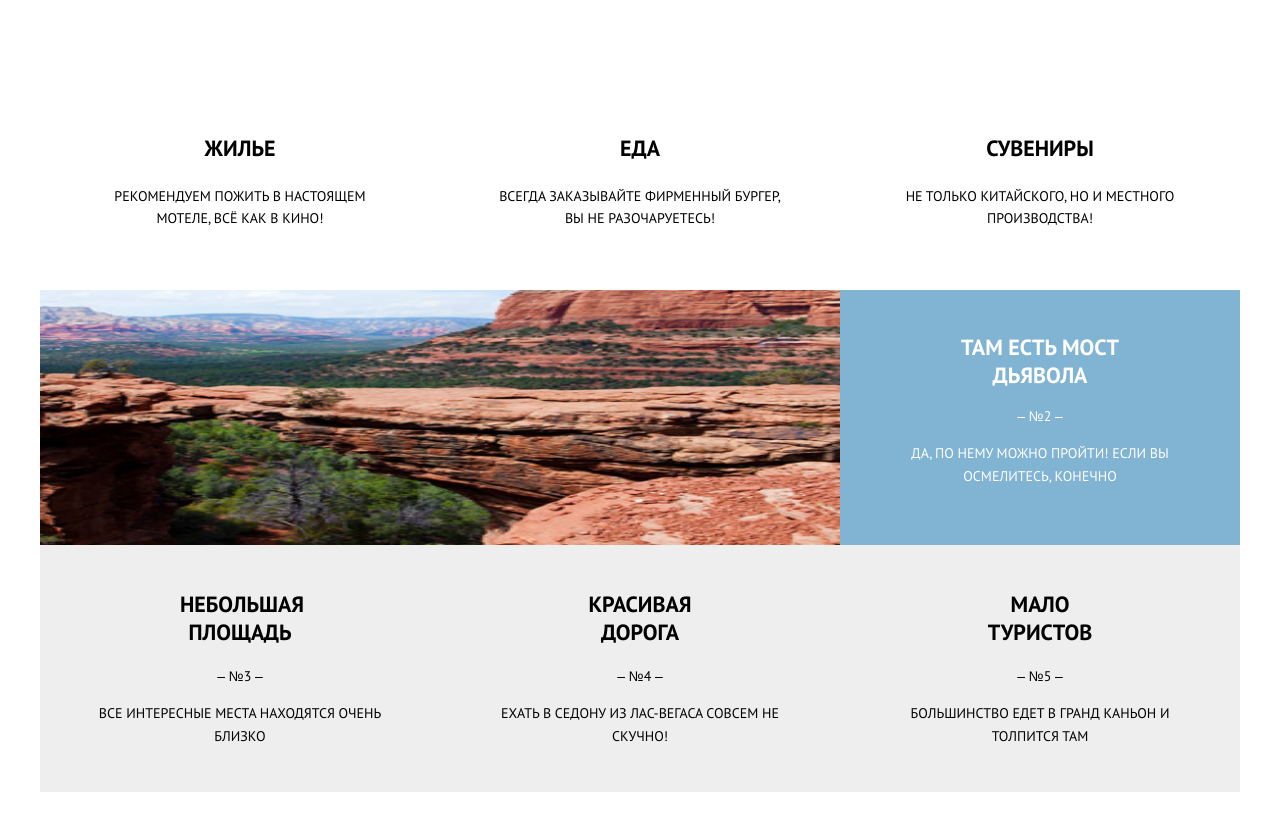
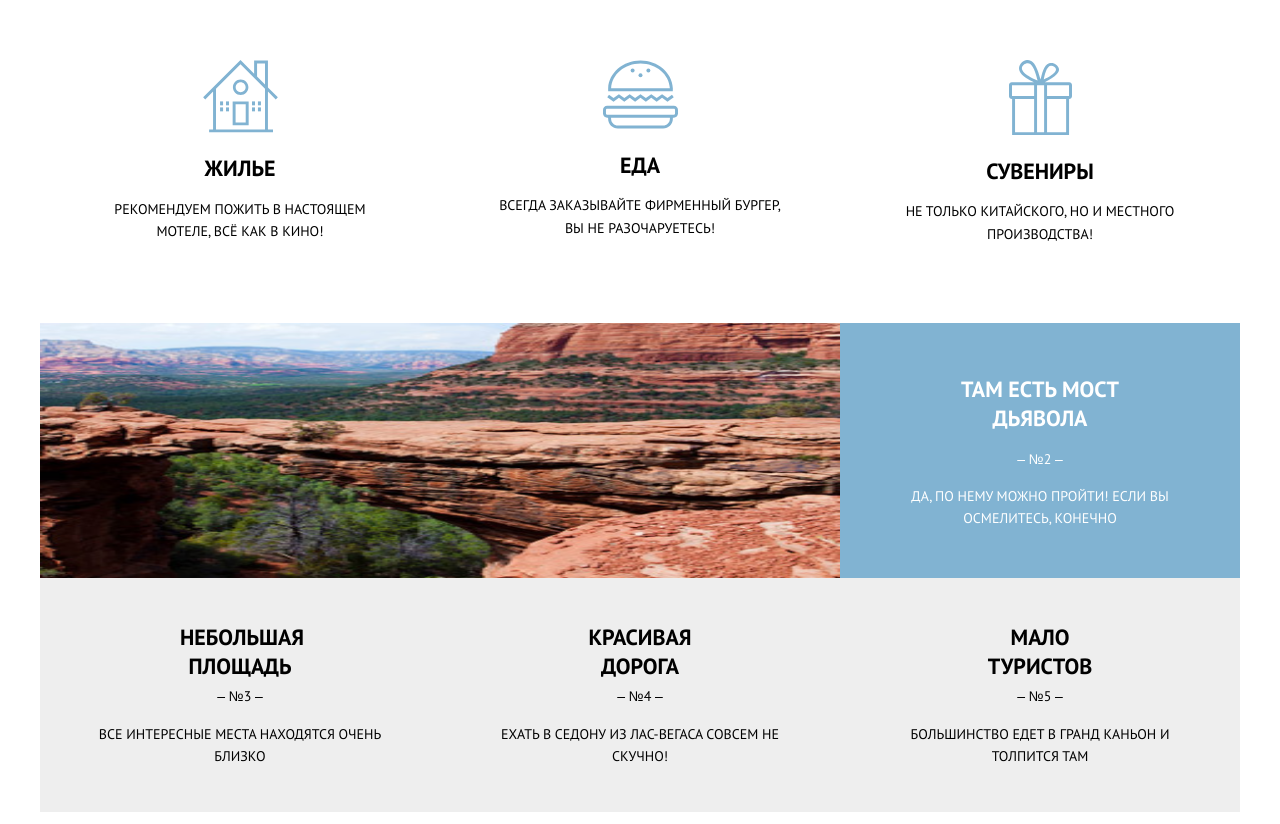
Before and after one commit to Kurapov75/876937-sedona-16, a website: page source/index.html in a window 1280 px wide. Shown: the part 1046-1870 px from the top of the page. Drawn offline with nearby package versions, Linux system fonts and the light colour scheme; files that its build step writes are made by us from their sources.

Commit message:
Доработка основного содержания главной страницы

```diff
--- a/source/index.html
+++ b/source/index.html
@@ -37,15 +37,43 @@
         <div class="features__wrapper">
           <h2 class="features__headline visually-hidden"></h2>
           <ul class="features__lst features-lst">
-            <li class="features-lst__item features-lst__item--housing">
+            <li class="features-lst__item">
+              <svg class="features-lst__icon" version="1.1" id="Layer_1" xmlns="http://www.w3.org/2000/svg" xmlns:xlink="http://www.w3.org/1999/xlink" x="0px" y="0px" width="74.695px" height="72.346px" viewBox="0 0 74.695 72.346" enable-background="new 0 0 74.695 72.346" xml:space="preserve">
+                <g>
+                  <path d="M29.503,65.345h16V41.407h-16V65.345z M42.566,62.407H32.441V44.345h10.125V62.407z"/>
+                  <path d="M72.62,39.44l2.075-2.078l-9.907-9.913V0.47H50.974v13.161L37.349,0L0,37.363l2.077,2.078l7.832-7.832v37.799H5.971v2.938 h63.875v-2.938h-5.059v-37.8L72.62,39.44z M53.913,3.408h7.938v21.104l-7.938-7.94V3.408z M61.85,69.407H12.846V28.671 L37.348,4.169L61.85,28.671V69.407z"/>
+                  <path d="M29.753,27.21c0,4.28,3.47,7.75,7.75,7.75s7.75-3.47,7.75-7.75c0-4.279-3.47-7.75-7.75-7.75S29.753,22.93,29.753,27.21z M37.503,22.241c2.745,0,4.97,2.225,4.97,4.97s-2.225,4.971-4.97,4.971s-4.97-2.226-4.97-4.971S34.759,22.241,37.503,22.241z"/>
+                  <rect x="16.909" y="41.407" width="3" height="3.938"/>
+                  <rect x="22.846" y="41.407" width="3" height="3.938"/>
+                  <rect x="16.909" y="47.407" width="3" height="3.938"/>
+                  <rect x="22.846" y="47.407" width="3" height="3.938"/>
+                  <rect x="48.846" y="41.407" width="3" height="3.938"/>
+                  <rect x="54.784" y="41.407" width="3" height="3.938"/>
+                  <rect x="48.846" y="47.407" width="3" height="3.938"/>
+                  <rect x="54.784" y="47.407" width="3" height="3.938"/>
+                  </g>
+              </svg>
               <h3 class="features__title title">Жилье</h3>
               <p class="features__text">Рекомендуем пожить в настоящем мотеле, всё как в кино!</p>
             </li>
-            <li class="features-lst__item features-lst__item--souvenir">
+            <li class="features-lst__item">
+              <svg class="features-lst__icon" version="1.1" id="Layer_1" xmlns="http://www.w3.org/2000/svg" xmlns:xlink="http://www.w3.org/1999/xlink" x="0px" y="0px" width="63px" height="75.084px" viewBox="0 0 63 75.084" enable-background="new 0 0 63 75.084" xml:space="preserve">
+                <path d="M60.165,22.23h-0.103H35.758c13.604-6.815,14.688-11.115,14.188-13.52c-1.145-3.916-5.604-6.938-9.848-5.341 c-5.484,2.063-7.029,10.262-8.514,16.19C29.69,13.561,27.858,5.91,23.573,2.034c-1.242-1.125-3.049-2.237-5.676-2.003 c-3.965,0.352-9.652,5.317-7.344,10.849c2.217,5.313,9.539,8.67,14.354,11.35H2.834C1.275,22.23,0,23.506,0,25.065V36.25 c0,1.559,1.275,2.834,2.835,2.834h0.27v35.999h56.958V39.084h0.104c1.561,0,2.835-1.275,2.835-2.834V25.065 C63,23.506,61.725,22.23,60.165,22.23z M41.766,5.873c2.07-0.306,4.907,1.283,5.176,3.171c0.386,2.723-3.349,5.192-5.008,6.343 c-2.484,1.723-4.853,2.611-7.178,4.006C35.628,15.748,37.268,6.539,41.766,5.873z M19.232,15.721 c-2.19-1.467-6.444-4.378-6.342-7.678c0.11-3.552,5.655-6.491,8.68-3.839c3.797,3.331,5.625,10.972,7.01,16.357 C25.381,19.042,22.35,17.808,19.232,15.721z M25.114,72.147H6.042V39.084h19.072V72.147z M25.114,36.084H3V25.23h22.114V36.084z  M35.115,72.146h-7.063V25.23h7.063V72.146z M57.125,72.147H38.053V39.084h19.072V72.147z M60,36.084H38.053V25.23H60V36.084z"/>
+              </svg>
               <h3 class="features__title title">Сувениры</h3>
               <p class="features__text">Не только китайского, но и местного производства!</p>
             </li>
-            <li class="features-lst__item features-lst__item--food">
+            <li class="features-lst__item">
+              <svg class="features-lst__icon" version="1.1" id="Layer_1" xmlns="http://www.w3.org/2000/svg" xmlns:xlink="http://www.w3.org/1999/xlink" x="0px" y="0px" width="76.166px" height="68.959px" viewBox="0 0 76.166 68.959" enable-background="new 0 0 76.166 68.959" xml:space="preserve">
+                <g>
+                  <path d="M71.914,46.042H4.252C1.914,46.042,0,47.955,0,50.294v3.454C0,56.086,1.914,58,4.252,58h0.956v1.037 c0,5.457,4.464,9.922,9.921,9.922h45.908c5.456,0,9.921-4.465,9.921-9.922V58h0.956c2.339,0,4.252-1.914,4.252-4.252v-3.454 C76.166,47.955,74.253,46.042,71.914,46.042z M67.958,59.037c0,3.815-3.104,6.922-6.921,6.922H15.129 c-3.816,0-6.921-3.104-6.921-6.922V58h59.75V59.037z M73.166,53.748c0,0.679-0.573,1.252-1.252,1.252H4.252 C3.573,55,3,54.427,3,53.748v-3.454c0-0.679,0.573-1.252,1.252-1.252h67.662c0.679,0,1.252,0.573,1.252,1.252V53.748z"/>
+                  <polygon points="16.162,37.856 21.635,41.856 27.112,37.856 32.591,41.856 38.069,37.856 43.548,41.856 49.026,37.856 54.505,41.856 59.985,37.856 65.474,41.856 71.842,37.212 70.074,34.788 65.474,38.144 59.985,34.144 54.505,38.144 49.026,34.143 43.548,38.144 38.069,34.143 32.591,38.144 27.112,34.143 21.636,38.144 16.163,34.142 10.686,38.144 6.093,34.789 4.323,37.211 10.686,41.856 	"/>
+                  <path d="M70.888,31.094c0.041-0.61,0.055-2.616,0.037-3C70.242,12.476,55.804,0,38.083,0C20.363,0,5.924,12.476,5.241,28.094 c-0.017,0.384-0.004,2.389,0.039,3H70.888z M38.083,3c16.031,0,29.15,11.154,29.842,25.094H8.241C8.933,14.154,22.051,3,38.083,3z"/>
+                  <circle cx="38.083" cy="15.042" r="2"/>
+                  <circle cx="30.083" cy="10.083" r="2"/>
+                  <circle cx="46.083" cy="10.083" r="2"/>
+                </g>
+              </svg>
               <h3 class="features__title title">Еда</h3>
               <p class="features__text">Всегда заказывайте фирменный бургер, вы не разочаруетесь!</p>
             </li>
--- a/source/less/features-lst.less
+++ b/source/less/features-lst.less
@@ -9,7 +9,31 @@
 }
 
 .features-lst__item {
+  position: relative;
   padding-bottom: 5px;
+}
+
+.features-lst__icon {
+  position: absolute;
+  top: 10px;
+  left: -53px;
+  fill: @bg_color-1;
+  width: 40px;
+}
+
+.features-lst__item:nth-child(2) .features-lst__icon {
+  top: 0px;
+  width: 33px;
+}
+
+.features__title {
+  margin-top: 15px;
+  margin-bottom: 15px;
+}
+
+.features__text {
+  margin: 0;
+  margin-bottom: 5px;
 }
 
 @media (min-width: @tablet-width) {
@@ -23,9 +47,21 @@
 
   .features-lst__item {
     width: 255px;
-    padding-top: 75px;
-    padding-bottom: 30px;
+    padding-top: 25px;
+    padding-bottom: 25px;
     text-align: center;
+  }
+
+  .features-lst__icon {
+    position: relative;
+    top: 0;
+    left: 0;
+    margin: auto;
+    width: 75px;
+  }
+
+  .features-lst__item:nth-child(2) .features-lst__icon {
+    width: 65px;
   }
 
   .features__text {
@@ -34,7 +70,7 @@
     text-align: center;
   }
 
-  .features-lst__item--souvenir {
+  .features-lst__item:nth-child(2) {
     order: 3;
   }
 }
@@ -42,6 +78,7 @@
 @media (min-width: @desktop-width) {
   .features-lst__item {
     width: 400px;
+    padding-bottom: 40px;
   }
 
   .features__text {
--- a/source/less/features.less
+++ b/source/less/features.less
@@ -1,6 +1,6 @@
 .features {
-  padding-top: 20px;
-  padding-bottom: 20px;
+  padding-top: 18px;
+  padding-bottom: 28px;
 }
 
 .features__wrapper {
--- a/source/less/figure.less
+++ b/source/less/figure.less
@@ -7,12 +7,17 @@
 }
 
 .figure__content {
-  padding-top: 67px;
-  padding-bottom: 44px;
+  display: flex;
+  flex-direction: column;
+  align-items: center;
+  justify-content: center;
+  padding-top: 63px;
+  padding-bottom: 24px;
   background: @bg_color-1 url("../img/bg-triangle.svg") no-repeat top center;
 }
 
 .figure__content--option {
+  padding-top: 21px;
   background-image: none;
 }
 
--- a/source/less/page-main.less
+++ b/source/less/page-main.less
@@ -25,7 +25,7 @@
 .page-main__text {
   width: 250px;
   margin: 0 auto;
-  margin-bottom: 50px;
+  margin-bottom: 10px;
   line-height: @line-height + 0.3;
 }
 
@@ -36,6 +36,7 @@
 
   .page-main__text {
     width: auto;
+    margin-bottom: 50px;
   }
 
   .page-main__intro {
--- a/source/less/remain-lst.less
+++ b/source/less/remain-lst.less
@@ -7,8 +7,8 @@
 }
 
 .remain-lst__item {
-  padding-top: 27px;
-  padding-bottom: 27px;
+  padding-top: 25px;
+  padding-bottom: 25px;
   border-bottom: 1px solid #d6d6d6;
 }
 
@@ -43,6 +43,7 @@
     width: 120px;
     margin-left: auto;
     margin-right: auto;
+    margin-bottom: 5px;
   }
 
   .remain__text {
```
